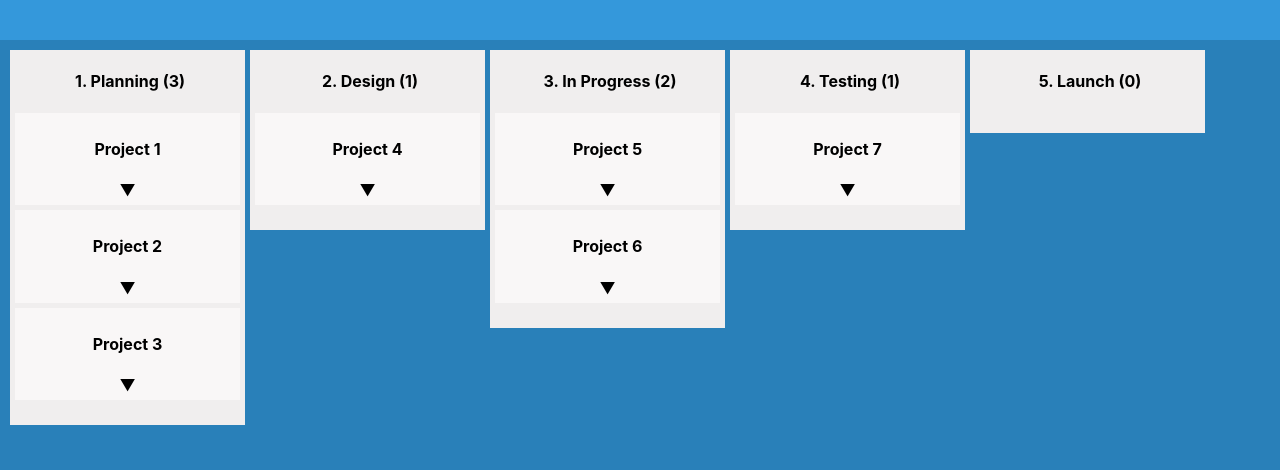
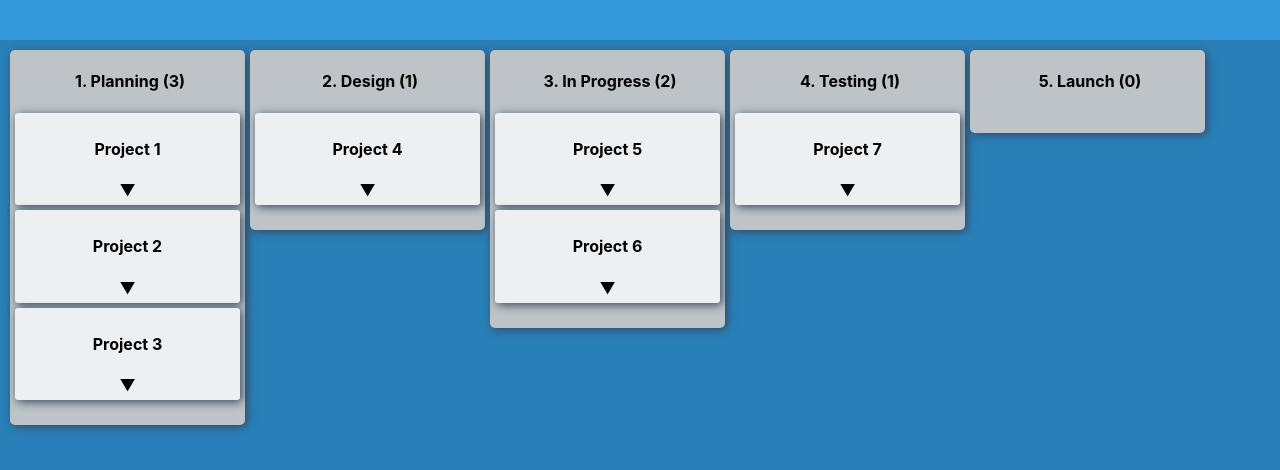
Before and after one commit to Snehal1112/kanaban, a React (Create React App) app: page / in a window 1280 px wide. Shown: the top 470 px of the page. Built offline with nearby package versions, Linux system fonts and the light colour scheme.

Commit message:
added some style for the card and borad

```diff
--- a/src/components/KanbanCard.js
+++ b/src/components/KanbanCard.js
@@ -13,13 +13,15 @@ class KanbanCard extends Component {
 
   render() {
     const cardStyle = {
-      backgroundColor: "#f9f7f7",
+      backgroundColor: "#ecf0f1",
       paddingLeft: "0px",
       paddingTop: "5px",
       paddingBottom: "5px",
       marginLeft: "0px",
+      borderRadius: "3px",
       marginRight: "5px",
-      marginBottom: "5px"
+      marginBottom: "5px",
+      boxShadow: "2px 2px 10px #34495e"
     };
 
     return (
--- a/src/components/KanbanColumn.js
+++ b/src/components/KanbanColumn.js
@@ -34,9 +34,11 @@ class KanbanColumn extends Component {
       marginBottom: "5px",
       paddingLeft: "5px",
       paddingTop: "0px",
+      borderRadius: "5px",
       width: "230px",
       textAlign: "center",
-      backgroundColor: this.state.mouseIsHovering ? "#d3d3d3" : "#f0eeee"
+      boxShadow: "2px 2px 10px #34495e",
+      backgroundColor: this.state.mouseIsHovering ? "#ecf0f1" : "#bdc3c7"
     };
     return (
       <div
```
